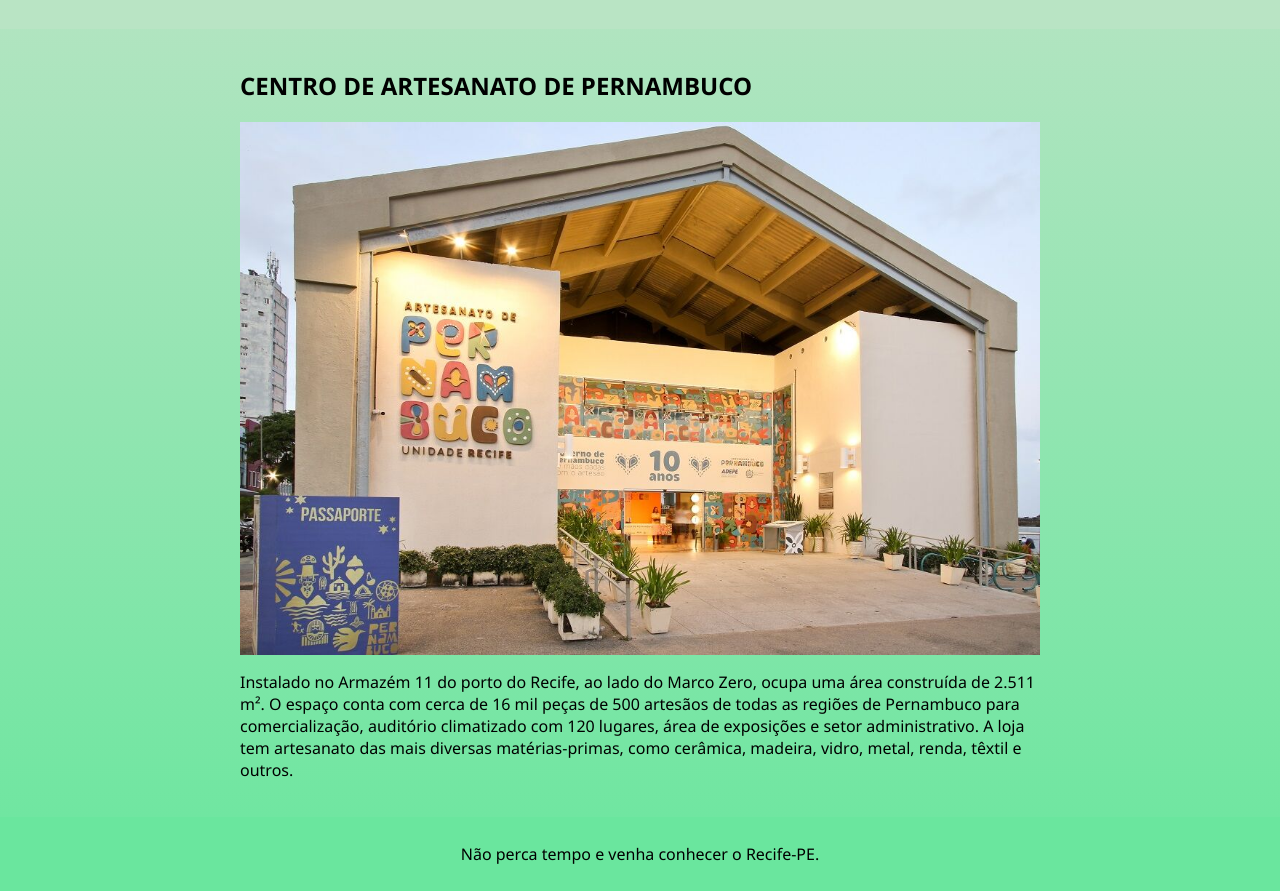
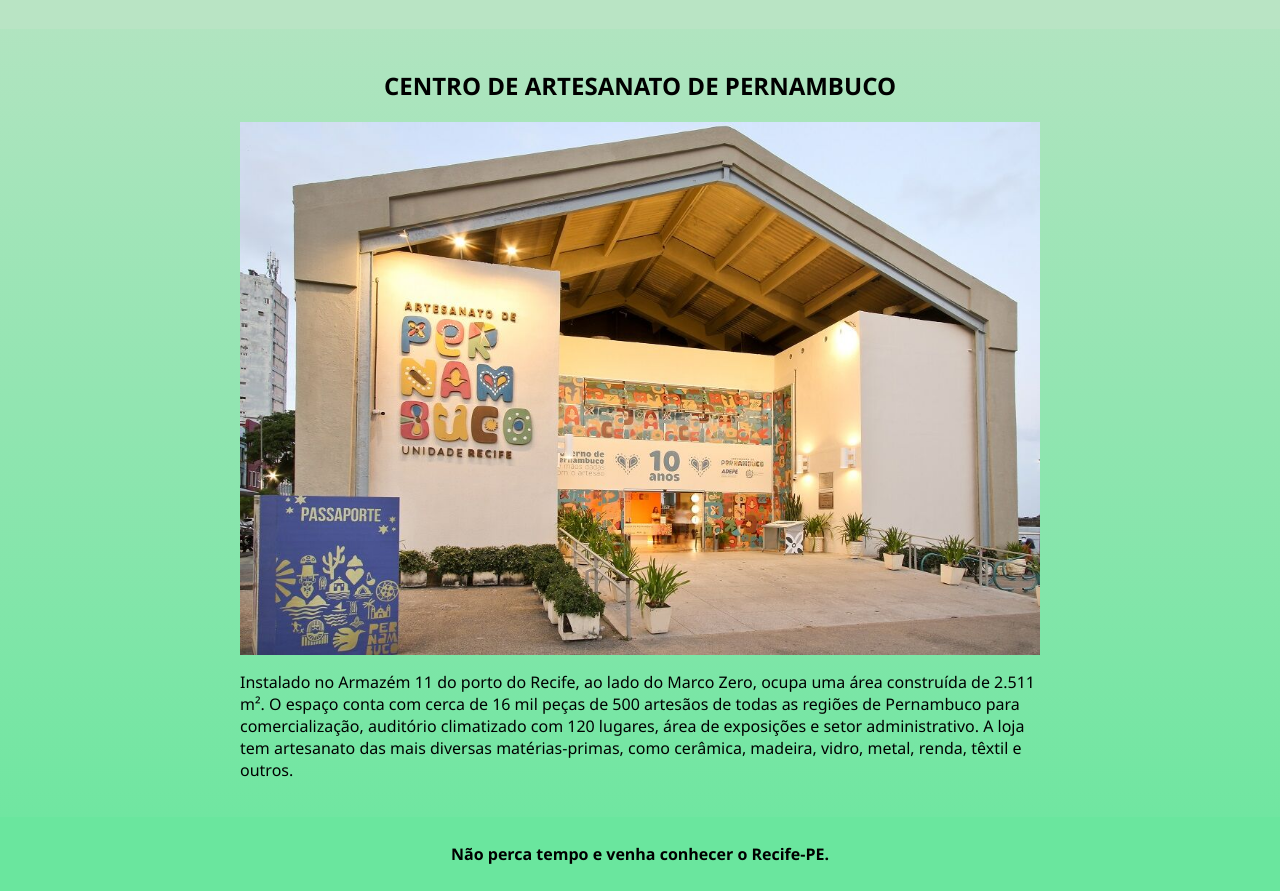
Before and after one commit to jonathanfc14/proz-recife-HTML, a plain HTML site: page centro-artesanato.html in a window 1280 px wide. Shown: the part 77-968 px from the top of the page. Drawn offline with Linux system fonts and the light colour scheme.

Commit message:
Adição de flex nas paginas

```diff
--- a/centro-artesanato.html
+++ b/centro-artesanato.html
@@ -15,6 +15,9 @@
             margin: 0;
             padding: 0;
             box-sizing: border-box;
+            display: flex;
+            flex-direction: column;
+            min-height: 100vh;
         }
 
         header {
@@ -24,6 +27,10 @@
         }
 
         main {
+            flex: 1;
+            display: flex;
+            flex-direction: column;
+            align-items: center;
             max-width: 800px;
             margin: 0 auto;
             padding: 20px;
@@ -64,7 +71,7 @@
         </main>
 
         <footer>
-            <p>Não perca tempo e venha conhecer o Recife-PE.</p>
+            <p><strong>Não perca tempo e venha conhecer o Recife-PE.</strong></p>
         </footer>
 
     </body>
```
Also changed, not shown: index.html (+7 -0 lines), marco-zero.html (+8 -1 lines).
